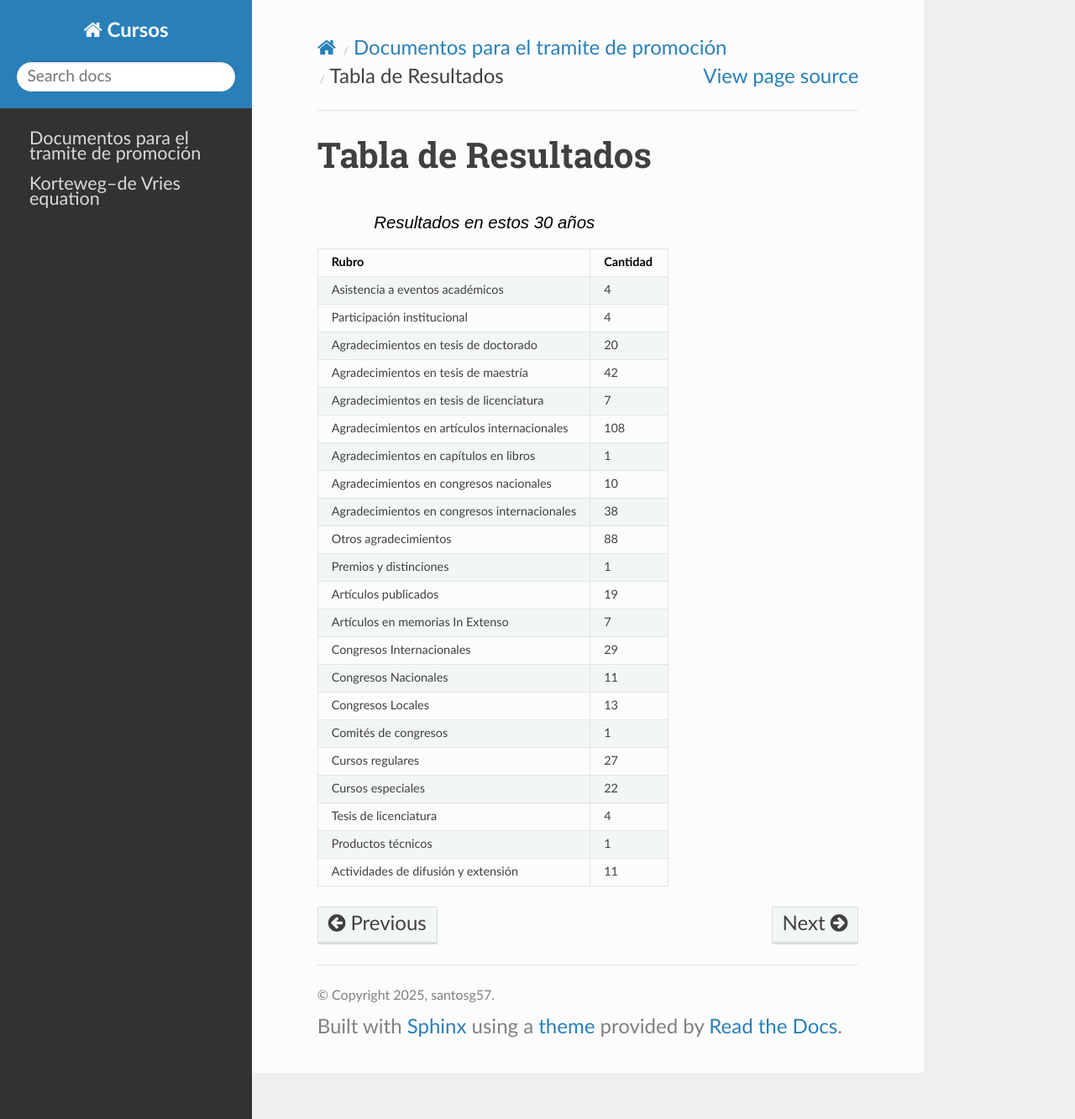
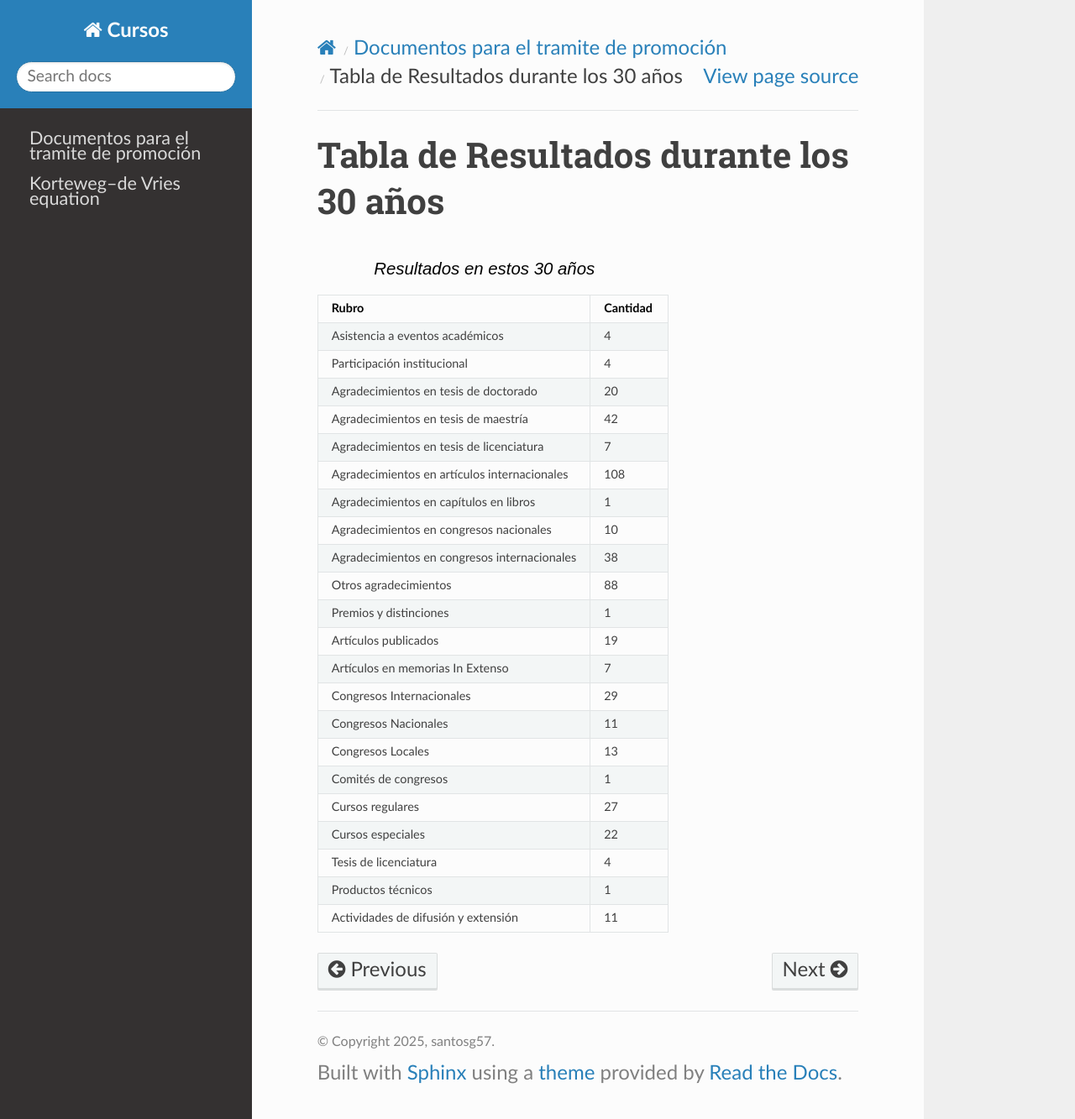
Before and after one commit to matecom57/santosg57-temarios, a Sphinx documentation site: the page built from docs/source/CV_2026/requisitos_cartas/tabla_resultados.rst, in a window 1280 px wide and 1333 px high. Shown: the whole window at 84% size. Built offline with Sphinx 7.4.7 and the Read the Docs theme 3.1.0, drawn with Linux system fonts in a browser that asks for light colours; pages that are not in the unit, such as notebooks, are missing from menus.

```diff
--- a/docs/source/CV_2026/requisitos_cartas/tabla_resultados.rst
+++ b/docs/source/CV_2026/requisitos_cartas/tabla_resultados.rst
@@ -1,5 +1,5 @@
-Tabla de Resultados
-===================
+Tabla de Resultados durante los 30 años
+=======================================
 
 .. list-table:: Resultados en estos 30 años
    :header-rows: 1
```
